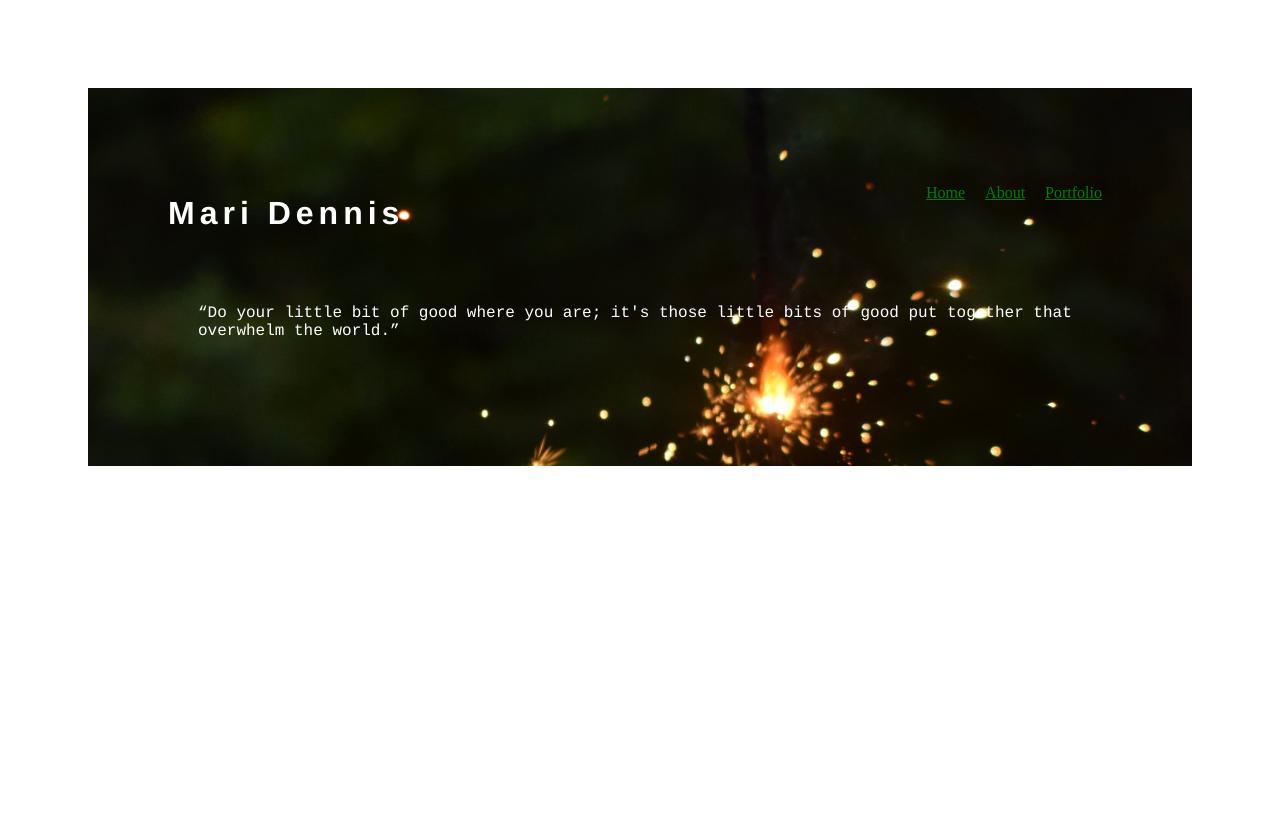
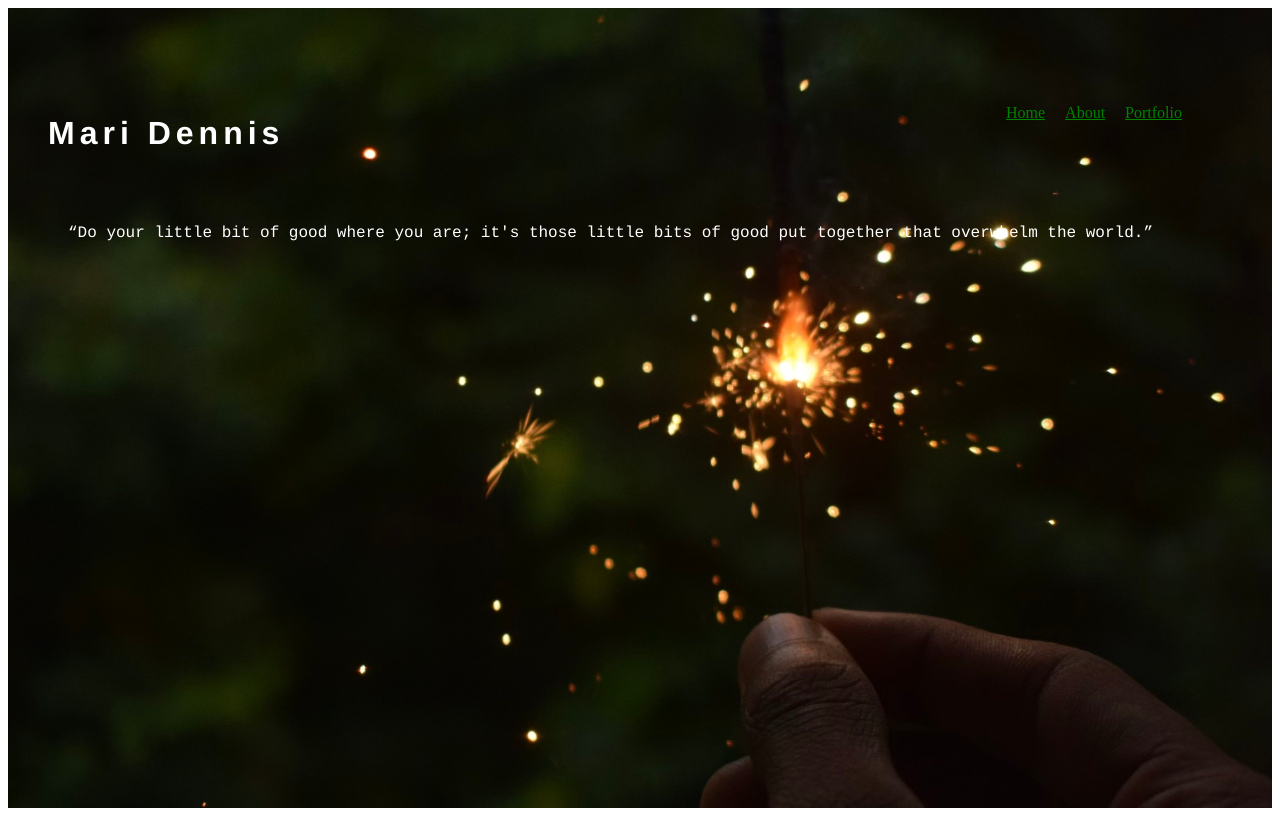
Before and after one commit to Maricarl-Dennis-Personal-Website/my-personal-website, a plain HTML site: page index.html in a window 1280 px wide. Drawn offline with Linux system fonts and the light colour scheme.

Commit message:
layout changes

```diff
--- a/style.css
+++ b/style.css
@@ -4,11 +4,14 @@
     font-size: xx-large;
     letter-spacing: 5px;
     color: white;
+    padding-left:40px;
 }
 
 .container1 {
     display:flex;
     justify-content: space-between;
+    padding-top: 80px;
+    padding-right: 80px;
 }
 
 li {
@@ -21,21 +24,23 @@ a {
     color:green;
 }
 
+#about-body {
+    margin: 0px 80px;
+}
 
 body {
-    height: 100%;
-    padding: 80px;
+    height: 100vh;
 }
 
 #index-background {
     background-image: url("./images/spark.jpeg");
     background-size: cover;
-    padding: 80px;
-    height: 100%;
+    height: 100vh;
 }
 
 .quote {
     color: white;
+    padding-left:60px;
 }
 
 #my-interests {
```
Also changed, not shown: about.html (+2 -0 lines), portfolio.html (+5 -5 lines).
